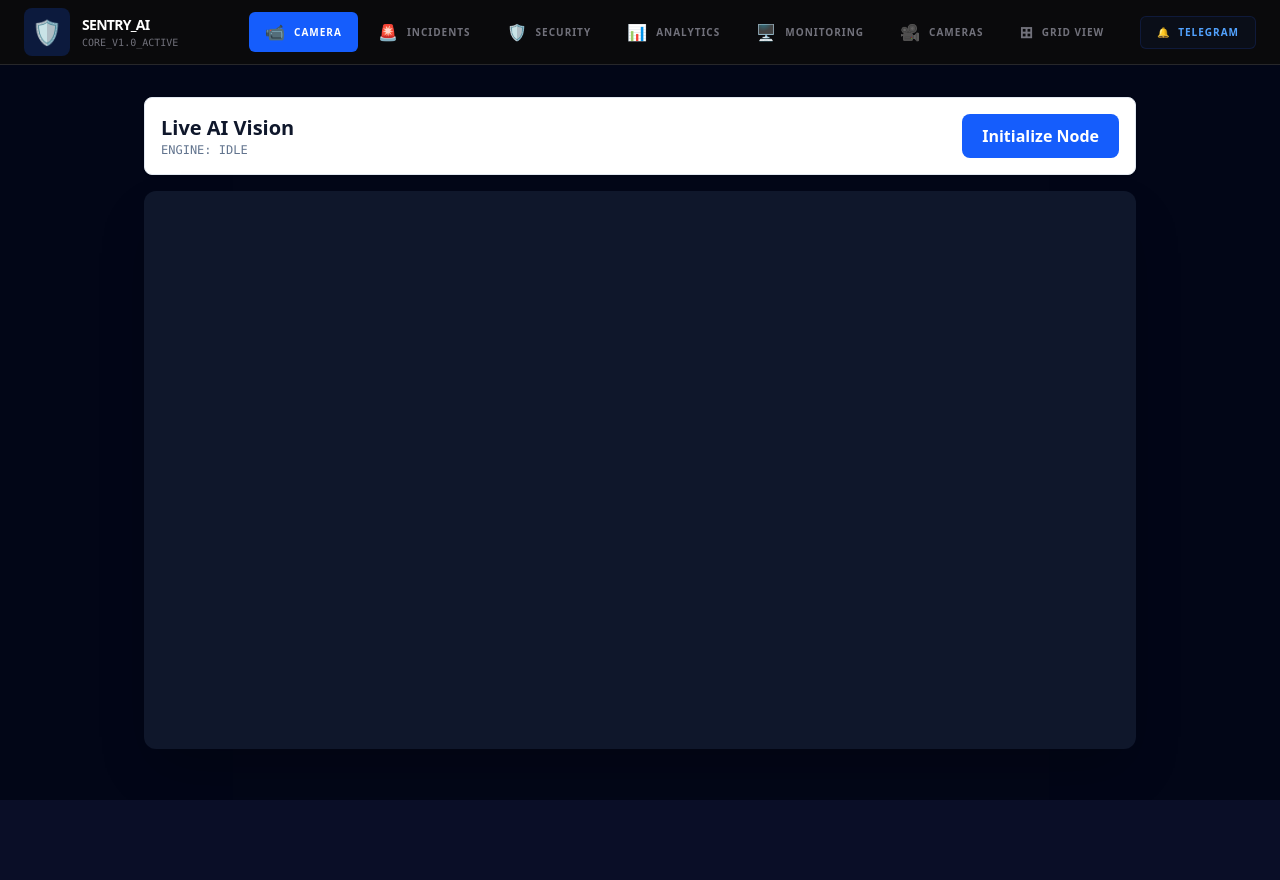
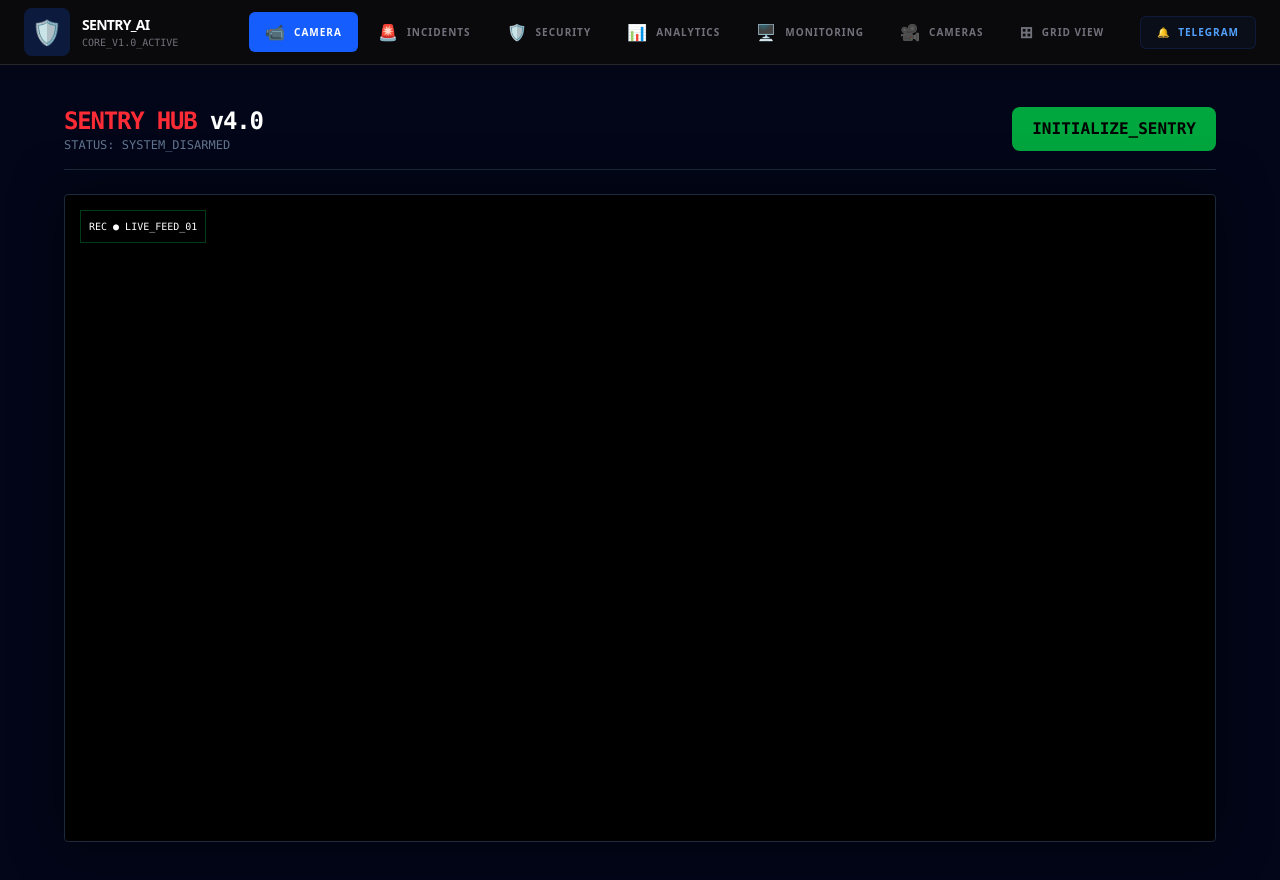
Before and after one commit to Faisalhassan903/ai-vision-platform, a React (Vite) app in the folder frontend/: page /live in a window 1280 px wide. Before the commit the page ends 800 px from the top, so only its background shows below. Built offline with nearby package versions, Linux system fonts and the light colour scheme; no server answers.

Commit message:
new code implement

```diff
--- a/frontend/src/pages/LiveCamera.tsx
+++ b/frontend/src/pages/LiveCamera.tsx
@@ -5,112 +5,105 @@ import * as cocoSsd from '@tensorflow-models/coco-ssd';
 import { Button } from '../components/ui';
 import { useAlerts } from '../hooks/useAlerts';
 
-const DETECTION_INTERVAL = 4;
-const ALERT_THRESHOLD = 0.70;
-const COOLDOWN_MS = 10000;
+const DETECTION_INTERVAL = 3; // Faster polling for high-security
+const ALERT_THRESHOLD = 0.65; // High sensitivity for night security
+const COOLDOWN_MS = 15000;
 
 const LiveCamera: React.FC = () => {
   const { triggerNewAlert } = useAlerts();
 
-  // Refs for persistent hardware/AI state
+  // Hardware & AI Refs
   const videoRef = useRef<HTMLVideoElement>(null);
   const canvasRef = useRef<HTMLCanvasElement>(null);
   const modelRef = useRef<cocoSsd.ObjectDetection | null>(null);
+  const streamRef = useRef<MediaStream | null>(null);
   const rafRef = useRef<number>();
+
+  // Security Logic Refs
   const lastAlertRef = useRef<number>(0);
-  const frameCounter = useRef<number>(0);
-  const streamRef = useRef<MediaStream | null>(null);
-  const isInitializing = useRef(false); // Prevents double-start "flicker"
+  const isBooting = useRef(false);
 
+  // UI State
   const [isLive, setIsLive] = useState(false);
   const [initStatus, setInitStatus] = useState<'idle' | 'loading' | 'active' | 'error'>('idle');
-  const [debugInfo, setDebugInfo] = useState({ backend: '' });
+  const [securityStatus, setSecurityStatus] = useState('SYSTEM_DISARMED');
 
   /**
-   * STOP: Cleanup hardware properly
+   * EMERGENCY SHUTDOWN: Clears all hardware tracks
    */
   const stopCamera = useCallback(() => {
     if (rafRef.current) cancelAnimationFrame(rafRef.current);
-
     if (streamRef.current) {
       streamRef.current.getTracks().forEach(track => track.stop());
       streamRef.current = null;
     }
-
-    if (videoRef.current) {
-      videoRef.current.srcObject = null;
-    }
+    if (videoRef.current) videoRef.current.srcObject = null;
 
     setIsLive(false);
     setInitStatus('idle');
-    isInitializing.current = false;
+    setSecurityStatus('SYSTEM_DISARMED');
+    console.log("🎥 Security Node: Hardware Released");
   }, []);
 
   /**
-   * START: The Neural Hub
+   * SYSTEM INITIALIZE: Bank-Grade Boot Sequence
    */
-  const startCamera = async () => {
-    if (isInitializing.current || isLive) return; // Guard
-    isInitializing.current = true;
+  const startSecurityNode = async () => {
+    if (isBooting.current) return;
+    isBooting.current = true;
 
     try {
       setInitStatus('loading');
+      setSecurityStatus('BOOTING_NEURAL_ENGINE');
 
-      // 1. WASM Setup (CDN Fallback)
+      // 1. WASM FORCED PATH (Kills the 404 Error)
       const version = tf.version.tfjs;
-      await tfwasm.setWasmPaths(`https://cdn.jsdelivr.net/npm/@tensorflow/tfjs-backend-wasm@${version}/dist/`);
+      tfwasm.setWasmPaths(`https://cdn.jsdelivr.net/npm/@tensorflow/tfjs-backend-wasm@${version}/dist/`);
 
-      if (tf.getBackend() !== 'wasm') {
-        try {
-          await tf.setBackend('wasm');
-        } catch {
-          await tf.setBackend('webgl');
-        }
+      // 2. BACKEND HANDSHAKE
+      try {
+        await tf.setBackend('wasm');
+      } catch (e) {
+        console.warn("WASM Engine blocked. Falling back to WebGL.");
+        await tf.setBackend('webgl');
       }
       await tf.ready();
-      setDebugInfo({ backend: tf.getBackend() });
 
-      // 2. Load Model & Stream
-      const [loadedModel, stream] = await Promise.all([
-        cocoSsd.load({ base: 'lite_mobilenet_v2' }),
-        navigator.mediaDevices.getUserMedia({
-          video: { width: { ideal: 1280 }, height: { ideal: 720 } },
-          audio: false
-        })
-      ]);
-
-      modelRef.current = loadedModel;
+      // 3. HARDWARE LOCK-ON
+      const stream = await navigator.mediaDevices.getUserMedia({
+        video: { width: 1280, height: 720, facingMode: 'user' }
+      });
       streamRef.current = stream;
 
       if (videoRef.current) {
         videoRef.current.srcObject = stream;
-        // Wait for video to be ready before setting status to 'active'
-        await videoRef.current.play();
-        setIsLive(true);
-        setInitStatus('active');
+        await videoRef.current.play(); // Ensure stream is flowing BEFORE model load
       }
-    } catch (error) {
-      console.error("System Boot Failure:", error);
+
+      // 4. LOAD AI MODEL
+      modelRef.current = await cocoSsd.load({ base: 'lite_mobilenet_v2' });
+
+      setSecurityStatus('ACTIVE_MONITORING');
+      setInitStatus('active');
+      setIsLive(true);
+    } catch (err) {
+      console.error("🚨 SECURITY BREACH: System failed to boot", err);
       setInitStatus('error');
-      isInitializing.current = false;
+      stopCamera();
+    } finally {
+      isBooting.current = false;
     }
   };
 
   /**
-   * DETECTION: Analytics & Alerting
+   * SURVEILLANCE LOOP: Analytics & Real-time Triggering
    */
-  const runDetection = useCallback(async () => {
+  const monitorStream = useCallback(async () => {
     if (!isLive || !videoRef.current || !modelRef.current) return;
-
-    frameCounter.current++;
-    if (frameCounter.current % DETECTION_INTERVAL !== 0) {
-      rafRef.current = requestAnimationFrame(runDetection);
-      return;
-    }
 
     tf.engine().startScope();
     try {
-      const predictions = await modelRef.current.detect(videoRef.current, 5, 0.5);
+      const predictions = await modelRef.current.detect(videoRef.current, 6, 0.4);
       const ctx = canvasRef.current?.getContext('2d');
 
       if (ctx && canvasRef.current && videoRef.current) {
@@ -118,84 +111,89 @@ const LiveCamera: React.FC = () => {
         canvasRef.current.height = videoRef.current.videoHeight;
         ctx.clearRect(0, 0, canvasRef.current.width, canvasRef.current.height);
 
+        // Security Visualization
         predictions.forEach(p => {
+          const isTarget = p.class === 'person';
           const [x, y, w, h] = p.bbox;
-          const isPerson = p.class === 'person';
 
-          ctx.strokeStyle = isPerson ? '#ff0000' : '#00ff00';
-          ctx.lineWidth = 2;
+          ctx.strokeStyle = isTarget ? '#FF0000' : '#00FF41'; // Red for targets, Matrix green for others
+          ctx.lineWidth = isTarget ? 4 : 2;
           ctx.strokeRect(x, y, w, h);
 
-          ctx.fillStyle = isPerson ? '#ff0000' : '#00ff00';
-          ctx.font = 'bold 14px Arial';
-          ctx.fillText(`${p.class.toUpperCase()} ${Math.round(p.score * 100)}%`, x, y > 15 ? y - 5 : 15);
+          ctx.fillStyle = isTarget ? '#FF0000' : '#00FF41';
+          ctx.font = 'bold 16px Courier New';
+          ctx.fillText(`[${p.class.toUpperCase()}: ${Math.round(p.score * 100)}%]`, x, y - 10);
         });
 
-        const person = predictions.find(p => p.class === 'person' && p.score > ALERT_THRESHOLD);
-        if (person && (Date.now() - lastAlertRef.current > COOLDOWN_MS)) {
+        // Smart Trigger Logic
+        const target = predictions.find(p => p.class === 'person' && p.score > ALERT_THRESHOLD);
+        if (target && (Date.now() - lastAlertRef.current > COOLDOWN_MS)) {
           lastAlertRef.current = Date.now();
+          setSecurityStatus('INTRUDER_DETECTED');
 
-          // Complete Payload for Analytics Mission
+          // Bank-Grade Payload
           triggerNewAlert({
-            ruleName: "HUMAN_DETECTION",
+            ruleName: "UNAUTHORIZED_ENTRY",
             priority: 'critical',
-            message: `Unidentified person detected at entrance.`,
-            cameraName: "Main Node 01",
+            message: "Human presence detected in secure zone.",
+            cameraName: "Vault_Entrance_01",
             analytics: {
-              device_id: "VISION-01",
-              primary_target: "person",
-              confidence_avg: person.score
+              device_id: "SENTRY_NODE_ALPHA",
+              primary_target: "human",
+              confidence_avg: target.score
             },
             detections: predictions.map(d => ({ class: d.class, confidence: d.score }))
-          });
+          }).catch(e => console.error("Comms Link Failed", e));
         }
       }
     } finally {
       tf.engine().endScope();
-      if (isLive) rafRef.current = requestAnimationFrame(runDetection);
+      if (isLive) rafRef.current = requestAnimationFrame(monitorStream);
     }
   }, [isLive, triggerNewAlert]);
 
   useEffect(() => {
-    if (isLive) {
-      rafRef.current = requestAnimationFrame(runDetection);
-    }
-    return () => {
-      // ONLY stop if the component is actually unmounting
-      if (!isLive && !isInitializing.current) stopCamera();
-    };
-  }, [isLive, runDetection, stopCamera]);
+    if (isLive) rafRef.current = requestAnimationFrame(monitorStream);
+    return () => stopCamera();
+  }, [isLive, monitorStream, stopCamera]);
 
   return (
-    <div className="max-w-5xl mx-auto p-4 space-y-4">
-      <div className="flex justify-between items-center bg-white p-4 rounded-lg shadow-sm border border-slate-200">
+    <div className="min-h-screen bg-slate-950 p-6 text-white font-mono">
+      {/* HUD Header */}
+      <div className="max-w-6xl mx-auto flex justify-between items-center border-b border-slate-800 pb-4 mb-6">
         <div>
-          <h1 className="text-xl font-bold text-slate-900">Live AI Vision</h1>
-          <p className="text-xs font-mono text-slate-500 uppercase">Engine: {debugInfo.backend || 'IDLE'}</p>
+          <h1 className="text-2xl font-bold tracking-tighter text-red-500">SENTRY HUB <span className="text-white">v4.0</span></h1>
+          <p className={`text-xs ${isLive ? 'text-green-400' : 'text-slate-500'}`}>
+            STATUS: {securityStatus}
+          </p>
         </div>
-        <div className="flex gap-3">
-          {!isLive ? (
-            <Button onClick={startCamera} disabled={initStatus === 'loading'}>
-              {initStatus === 'loading' ? 'Loading AI...' : 'Initialize Node'}
-            </Button>
-          ) : (
-            <Button onClick={stopCamera} variant="destructive">Shutdown Node</Button>
+        <Button
+          onClick={isLive ? stopCamera : startSecurityNode}
+          variant={isLive ? 'destructive' : 'default'}
+          className={!isLive ? 'bg-green-600 hover:bg-green-500 text-black font-bold' : ''}
+        >
+          {isLive ? 'TERMINATE_SURVEILLANCE' : 'INITIALIZE_SENTRY'}
+        </Button>
+      </div>
+
+      {/* Main Viewport */}
+      <div className="max-w-6xl mx-auto relative group">
+        <div className="absolute top-4 left-4 z-10 bg-black/50 p-2 text-[10px] border border-green-500/30">
+          REC ● LIVE_FEED_01
+        </div>
+        <div className="relative aspect-video rounded-sm border border-slate-800 bg-black overflow-hidden shadow-[0_0_50px_rgba(0,0,0,0.5)]">
+          <video ref={videoRef} className="absolute inset-0 w-full h-full object-cover opacity-80" muted playsInline />
+          <canvas ref={canvasRef} className="absolute inset-0 w-full h-full z-20" />
+
+          {initStatus === 'loading' && (
+            <div className="absolute inset-0 flex flex-col items-center justify-center bg-slate-950">
+              <div className="w-16 h-1 bg-slate-800 overflow-hidden mb-2">
+                <div className="w-full h-full bg-green-500 animate-progress origin-left" />
+              </div>
+              <p className="text-[10px] uppercase tracking-widest text-green-500">Loading Neural Assets...</p>
+            </div>
           )}
         </div>
-      </div>
-
-      <div className="relative aspect-video bg-slate-900 rounded-xl overflow-hidden shadow-2xl">
-        <video ref={videoRef} className="absolute inset-0 w-full h-full object-cover" muted playsInline />
-        <canvas ref={canvasRef} className="absolute inset-0 w-full h-full" />
-
-        {initStatus === 'loading' && (
-          <div className="absolute inset-0 flex items-center justify-center bg-slate-900/80">
-            <div className="text-center">
-              <div className="w-12 h-12 border-4 border-green-500 border-t-transparent rounded-full animate-spin mx-auto mb-4" />
-              <p className="text-white font-medium">Downloading Neural Weights...</p>
-            </div>
-          </div>
-        )}
       </div>
     </div>
   );
```
